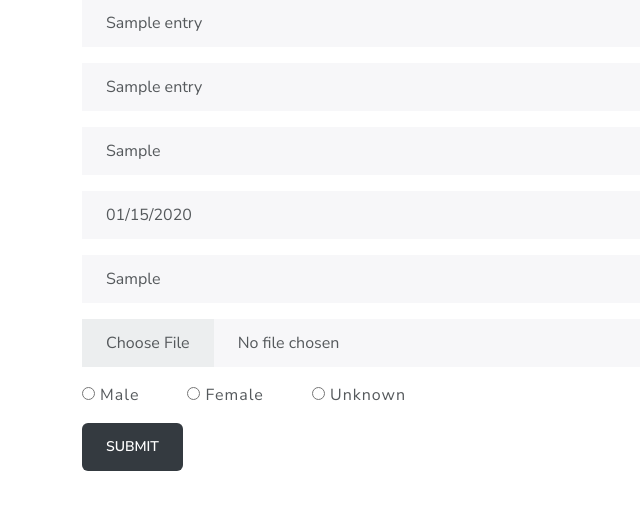
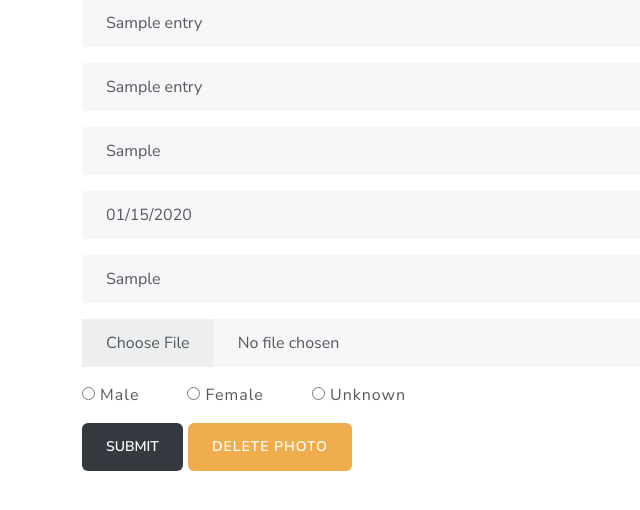
Before and after one commit to NicoGiuliani/ams, a Django app: page /edit/00000000-0000-0000-0000-000000000001 in a window 1280 px wide. Shown: the part 194-704 px from the top of the page, without its empty margins (0-640 px from the left). Run offline with Django 4.2, Linux system fonts and the light colour scheme; a user stored in the database is signed in; tables that the repository leaves empty hold one stand-in row (values such as "Sample post"); some libraries are stand-ins or nearby versions.

Commit message:
Added way to remove an entry's photo

```diff
--- a/ams/app/urls.py
+++ b/ams/app/urls.py
@@ -12,6 +12,7 @@ urlpatterns = [
     path("register/", views.register, name="register"),
     path("edit/<uuid:id>", views.edit, name="edit"),
     path("delete/<uuid:id>", views.delete, name="delete"),
+    path("delete_photo/<uuid:id>", views.delete_photo, name="delete_photo"),
     path("schedule/<uuid:id>", views.schedule, name="schedule"),
     path("delete_schedule/<uuid:id>", views.delete_schedule, name="delete_schedule"),
     path("search/", views.search, name="search"),
--- a/ams/app/views.py
+++ b/ams/app/views.py
@@ -86,6 +86,7 @@ def notes(request, id):
 def edit(request, id):
     try:
         entry = Entry.objects.filter(owner=request.user).get(pk=id)
+        hasPhoto = entry.photo
         if request.method == "POST":
             print("POST")
             form = CreateForm(request.POST, request.FILES, instance=entry)
@@ -101,7 +102,11 @@ def edit(request, id):
                     "sex": entry.sex,
                 },
             )
-            return render(request, "create_form.html", {"form": form, "id": id})
+            return render(
+                request,
+                "create_form.html",
+                {"form": form, "id": id, "hasPhoto": hasPhoto},
+            )
     except:
         print("Entry not found")
         return redirect("home")
@@ -118,6 +123,15 @@ def delete(request, id):
         return redirect("home")
     else:
         return render(request, "delete.html", {"entry": entry})
+
+
+@login_required
+def delete_photo(request, id):
+    entry = Entry.objects.filter(owner=request.user).get(pk=id)
+    if entry.photo:
+        thumbnail.delete(entry.photo)
+        entry.photo.delete()
+    return redirect("entry", id)
 
 
 @login_required
--- a/ams/templates/create_form.html
+++ b/ams/templates/create_form.html
@@ -12,6 +12,11 @@
     {% csrf_token %}
     {{ form.as_p }}
     <input class="btn btn-dark" type="submit" value="Submit"/>
+    {% if hasPhoto %}
+    <a href="{% url 'delete_photo' id %}" class="btn btn-warning">Delete Photo</a>
+    {% endif %}
+
+
     {% if id %}
     <a href="{% url 'entry' id %}" class="btn btn-light" style="position: absolute; top: 108px; left: 20px">Back</a>
     {% else %}
```
